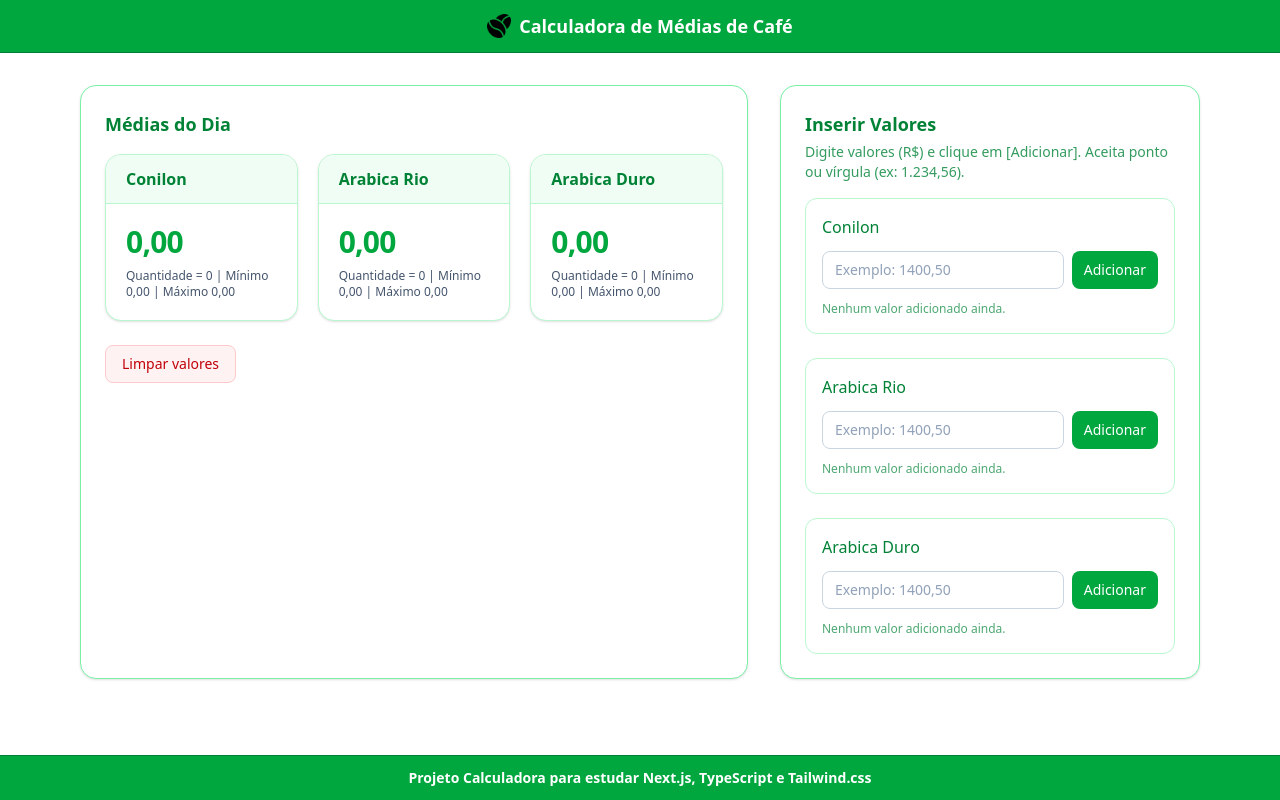
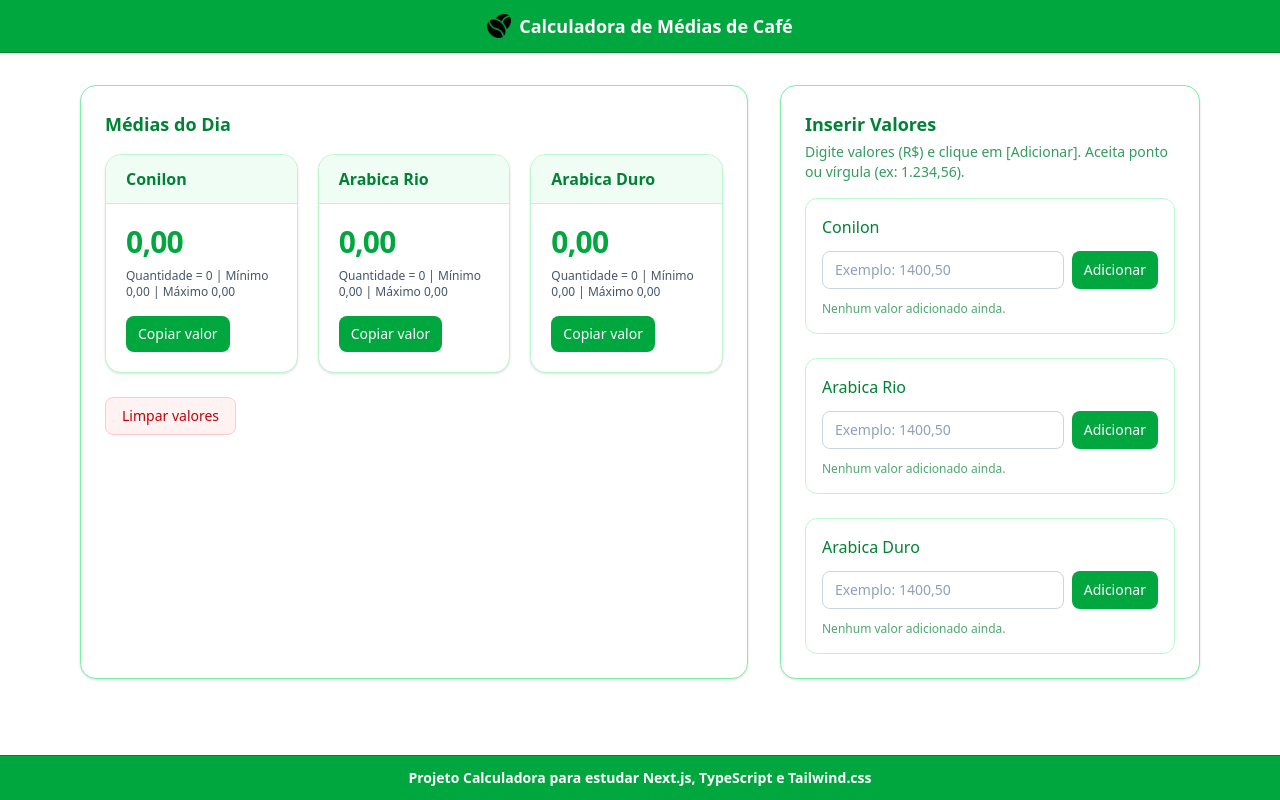
Before and after one commit to justRenzinza/calculadora-precos, a Next.js app: page / in a window 1280 px wide. Built offline with nearby package versions, Linux system fonts and the light colour scheme.

Commit message:
botão copiar valor adicionado

```diff
--- a/src/components/CoffeeCard.tsx
+++ b/src/components/CoffeeCard.tsx
@@ -1,4 +1,6 @@
 // src/components/CoffeeCard.tsx
+import { useState } from 'react'
+
 type Props = {
 	title: string
 	value: number
@@ -7,18 +9,63 @@ type Props = {
 }
 
 export function CoffeeCard({ title, value, extra, formatBRL }: Props) {
+	const [copied, setCopied] = useState(false) // feedback visual
+
+	// copia o texto para a área de transferência (desktop e mobile)
+	async function copyValue() {
+		const text = formatBRL(value || 0)
+		try {
+			if (navigator.clipboard && navigator.clipboard.writeText) {
+				await navigator.clipboard.writeText(text)
+			} else {
+				// fallback para navegadores antigos
+				const ta = document.createElement('textarea')
+				ta.value = text
+				ta.style.position = 'fixed'
+				ta.style.left = '-9999px'
+				document.body.appendChild(ta)
+				ta.focus()
+				ta.select()
+				document.execCommand('copy')
+				document.body.removeChild(ta)
+			}
+			setCopied(true)
+			setTimeout(() => setCopied(false), 1500)
+		} catch {
+
+		}
+	}
+
+	const displayed = formatBRL(value || 0)
+
 	return (
 		<div className="h-full overflow-hidden rounded-2xl border border-green-200 bg-white shadow-sm">
 			<div className="border-b border-green-200 bg-green-50 px-4 py-2 sm:px-5 sm:py-3">
 				<h3 className="text-sm font-semibold text-green-700 sm:text-base">{title}</h3>
 			</div>
+
 			<div className="p-4 sm:p-5">
 				<p className="text-2xl font-extrabold tracking-tight text-green-600 sm:text-3xl">
-					{formatBRL(value || 0)}
+					{displayed}
 				</p>
+
 				{extra ? (
 					<p className="mt-2 text-[11px] text-slate-600 sm:text-xs">{extra}</p>
 				) : null}
+
+				<div className="mt-4">
+					<button
+						onClick={copyValue}
+						className={`w-full sm:w-auto rounded-lg px-3 py-2 text-sm font-medium transition ${
+							copied
+								? 'bg-green-700 text-white'
+								: 'bg-green-600 text-white hover:bg-green-500'
+						}`}
+						aria-live="polite"
+					>
+						{copied ? 'Copiado!' : 'Copiar valor'}
+					</button>
+				</div>
 			</div>
 		</div>
 	)
```
